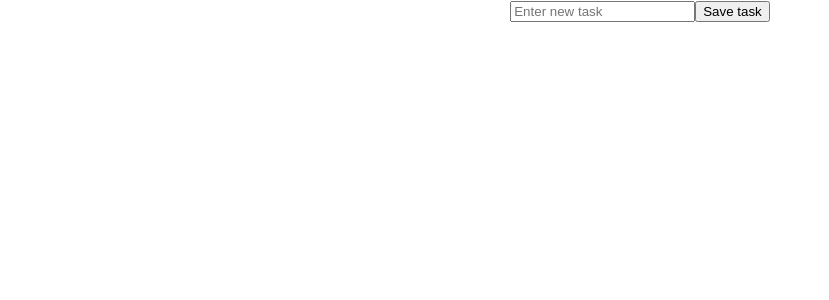
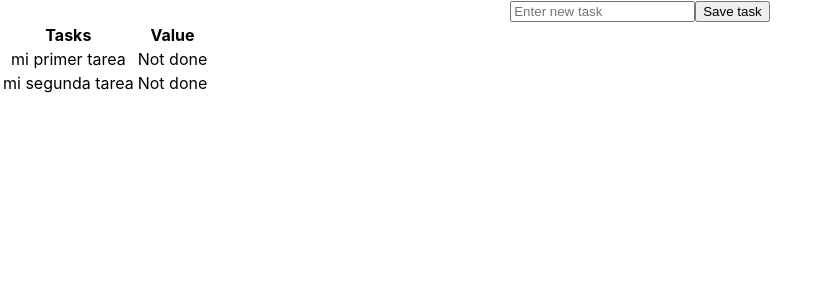
Before and after one commit to ElChapas/ReactBasics, a React (Vite) app: page / in a window 1280 px wide. Shown: the top 300 px of the page, without its empty margins (0-829 px from the left). Built offline with nearby package versions, Linux system fonts and the light colour scheme.

Commit message:
Lista basica de tareas agregada

```diff
--- a/src/App.jsx
+++ b/src/App.jsx
@@ -1,10 +1,25 @@
+import { useState } from "react";
 import "./App.css";
 import TaskCreator from "./components/taskCreator";
+import TasksList from "./components/TasksList";
 
 function App() {
+
+    const [tasksItems, setTasksItems] = useState([
+        { name: "mi primer tarea", done: false },
+        { name: "mi segunda tarea", done: false },
+    ]);
+
+    const createNewTask = (newTaskName) => {
+        // console.log("Saved. Task: ", newTaskName);
+        setTasksItems([...tasksItems, { name: newTaskName, done: false }]);
+        console.log("Tasks: ", tasksItems);
+    }
+
     return (
         <div className="App">
-            <TaskCreator />
+            <TaskCreator createNewTask={createNewTask}/>
+            <TasksList tasksItems={tasksItems} />
         </div>
     );
 }
--- a/src/components/TaskCreator.jsx
+++ b/src/components/TaskCreator.jsx
@@ -1,14 +1,13 @@
 import { useState } from "react";
-
 import React from "react";
 
-const TaskCreator = () => {
+const TaskCreator = ({ createNewTask }) => {
     const [newTaskName, setNewTaskName] = useState("");
 
     const handleSubmit = (e) => {
         e.preventDefault();
-        console.log("Saved. Task: ", newTaskName);
         localStorage.setItem("task", newTaskName);
+        createNewTask(newTaskName);
         setNewTaskName("");
     };
 
--- /dev/null
+++ b/src/components/TasksList.jsx
@@ -0,0 +1,26 @@
+import React from "react";
+
+const TasksList = (props) => {
+    return (
+        <div>
+            <table>
+                <thead>
+                    <tr>
+                        <th>Tasks</th>
+                        <th>Value</th>
+                    </tr>
+                </thead>
+                <tbody>
+                    {props.tasksItems.map((task, index) => (
+                        <tr key={index}>
+                            <td>{task.name}</td>
+                            <td>{task.done ? "Done" : "Not done"}</td>
+                        </tr>
+                    ))}
+                </tbody>
+            </table>
+        </div>
+    );
+};
+
+export default TasksList;
```
